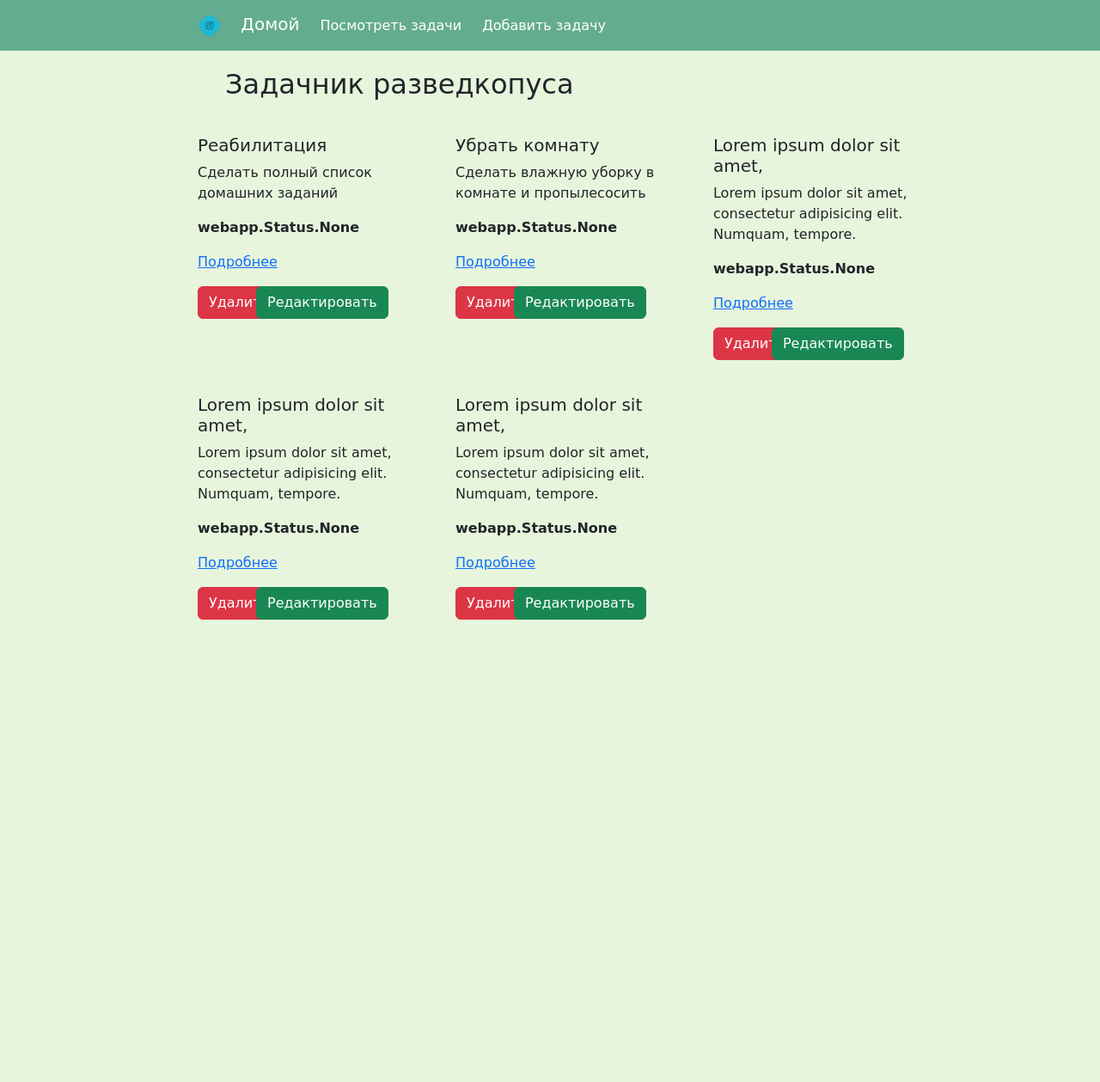
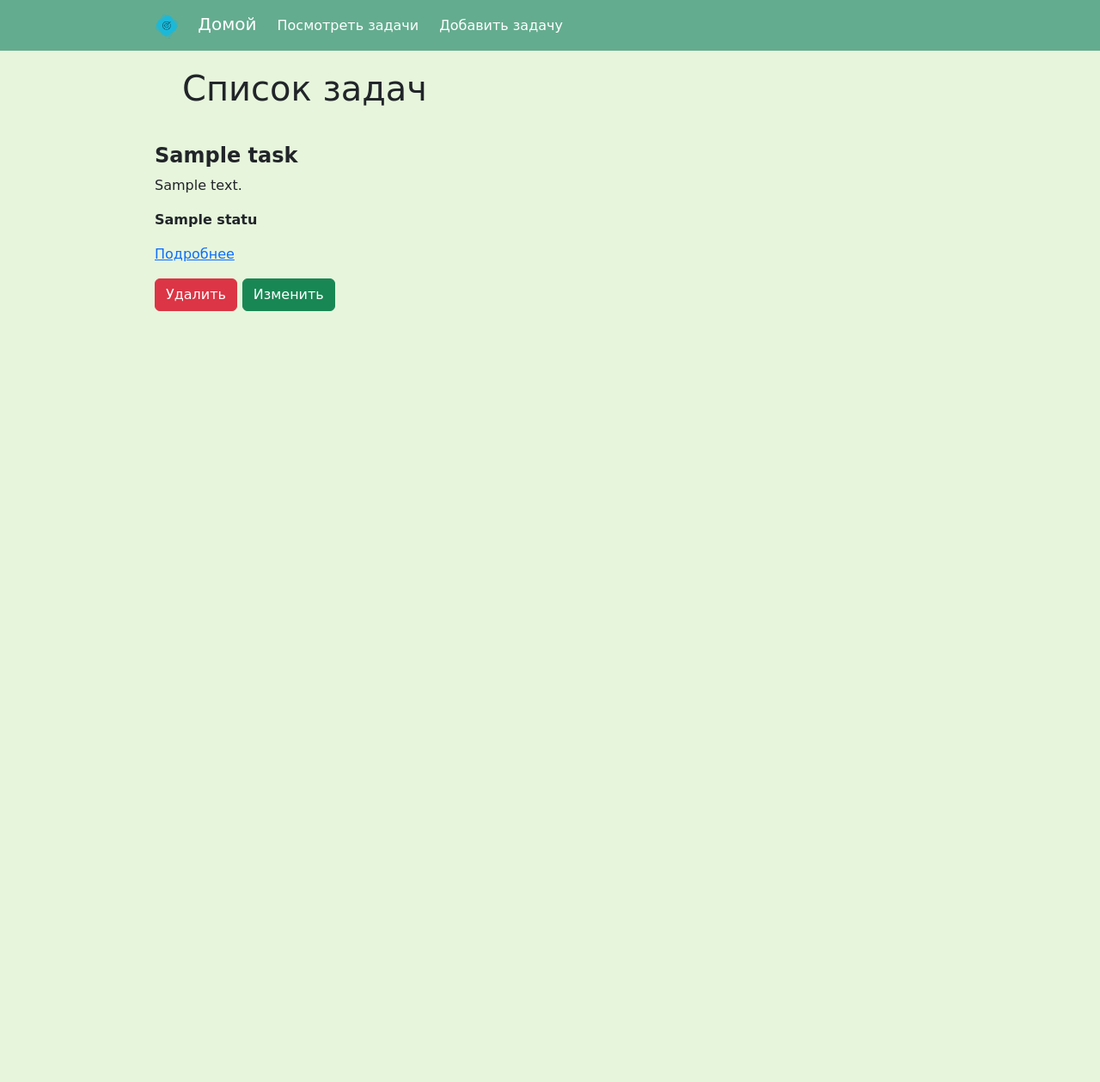
Before and after one commit to TagleD/homework_57_gleb_tarakanov-, a Django app: template source/webapp/templates/tasks.html in a window 1280 px wide. Shown: the whole page at 86% size. Run offline with Django 4.2, Linux system fonts and the light colour scheme; the template is opened without the code that fills it: values that come from a table or form of the project are taken from there, others are empty; data comes from the database, SQL or seed files in the repository; both versions use the stored data as it was before the commit; tables that the repository leaves empty hold one stand-in row (values such as "Sample post"); parts of the project's set-up code (start-up, migrations or seed data) failed here and were passed over; some libraries are stand-ins or nearby versions; some web fonts are replaced.

Commit message:
Реазлизоавна страница с просмотром задач

```diff
--- a/source/static/css/style.css
+++ b/source/static/css/style.css
@@ -8,7 +8,7 @@ body {
 }
 
 .container {
-    width: 900px;
+    width: 1000px;
 }
 
 .nav-menu-back {
@@ -21,7 +21,7 @@ body {
     max-width: 86%;
 }
 
-h2 {
+h1 {
     margin: 20px;
     margin-bottom: 40px;
 }
@@ -65,10 +65,10 @@ button {
     margin-bottom: 40px;
 }
 
-.index-main {
-    background: #c0dfc2;
-    height: 100%;
-}
+/*.index-main {*/
+/*    background: #c0dfc2;*/
+/*    height: 100%;*/
+/*}*/
 
 .image-logo {
     height: 189px;
--- a/source/webapp/forms.py
+++ b/source/webapp/forms.py
@@ -8,11 +8,10 @@ from webapp.models import Task
 class TaskForm(forms.ModelForm):
     class Meta:
         model = Task
-        fields = ('title', 'description', 'status')
+        fields = ('title', 'description')
         labels = {
             'title': 'Заголовок задачи',
-            'description': 'Описание задачи',
-            'status': 'Статус'
+            'description': 'Описание задачи'
         }
 
     def clean_title(self):
--- a/source/webapp/models/task.py
+++ b/source/webapp/models/task.py
@@ -17,10 +17,11 @@ class Task(models.Model):
         blank=True,
         verbose_name='Описание'
     )
-    status = models.ManyToManyField(
-        to='webapp.Status',
-        related_name='statuses',
-        blank=True
+    status = models.ForeignKey(
+        'webapp.Status',
+        related_name='comments',
+        on_delete=models.RESTRICT,
+        verbose_name='Статус'
     )
     type = models.ManyToManyField(
         to='webapp.Type',
--- a/source/webapp/templates/index.html
+++ b/source/webapp/templates/index.html
@@ -1,7 +1,7 @@
 {% extends 'base.html' %}
 {% load static %}
 {% block content %}
-    <div class="container index-main">
+    <div class="container">
         <div class="row">
             <img src="{% static 'images/laptop.jpg' %}"  alt="Работа за ноутбуком">
         </div>
--- a/source/webapp/templates/tasks.html
+++ b/source/webapp/templates/tasks.html
@@ -6,9 +6,9 @@
     <div class="container main-container">
         <div class="row">
             <div class="col">
-                <h2 class="padding-left-tasks">
-                    Задачник разведкопуса
-                </h2>
+                <h1 class="padding-left-tasks">
+                    Список задач
+                </h1>
             </div>
         </div>
         <div class="row">
@@ -16,17 +16,18 @@
 
                 <div class="col-4 padding-left-tasks task-top">
                     <div class="row">
-                        <h5>{{ task.title }}</h5>
+                        <h4><b>{{ task.title }}</b></h4>
                         <p>{{ task.description }}</p>
                         <p><b>{{ task.status }}</b></p>
+
                         <p><a href="{% url 'detail_view' task.pk %}">Подробнее</a></p>
                     </div>
                     <div class="row">
-                        <div class="col-3">
+                        <div class="col-4">
                             <a href="{% url 'task_delete' task.pk %}" class='btn btn-danger'>Удалить</a>
                         </div>
                         <div class="col-3">
-                            <a href="{% url 'task_update' task.pk %}" class='btn btn-success'>Редактировать</a>
+                            <a href="{% url 'task_update' task.pk %}" class='btn btn-success'>Изменить</a>
                         </div>
                     </div>
                 </div>
--- a/source/webapp/urls.py
+++ b/source/webapp/urls.py
@@ -1,14 +1,14 @@
 from django.urls import path
 
 from webapp.views.base import index_view
-from webapp.views.tasks import tasks_view, add_view, detail_view, update_view, delete_view, confirm_delete
+from webapp.views.tasks import  add_view, detail_view, update_view, delete_view, confirm_delete, TasksView
 
 urlpatterns = [
     path('', index_view, name='index'),
-    # path('tasks', tasks_view, name='tasks_view'),
-    # path('task/<int:pk>/', detail_view, name='detail_view'),
-    # path('tasks/add', add_view, name='add_view'),
-    # path('task/<int:pk>/update/', update_view, name='task_update'),
-    # path('task/<int:pk>/delete/', delete_view, name='task_delete'),
-    # path('task/<int:pk>/confirm_delete/', confirm_delete, name='confirm_delete')
+    path('tasks', TasksView.as_view(), name='tasks_view'),
+    path('task/<int:pk>/', detail_view, name='detail_view'),
+    path('tasks/add', add_view, name='add_view'),
+    path('task/<int:pk>/update/', update_view, name='task_update'),
+    path('task/<int:pk>/delete/', delete_view, name='task_delete'),
+    path('task/<int:pk>/confirm_delete/', confirm_delete, name='confirm_delete')
 ]
```
Also changed, not shown: source/webapp/fixtures/dump.json (+1 -85 lines), source/webapp/views/tasks.py (+11 -0 lines), source/webapp/migrations/0002_status_type_remove_task_ended_at_task_created_at_and_more.py.
